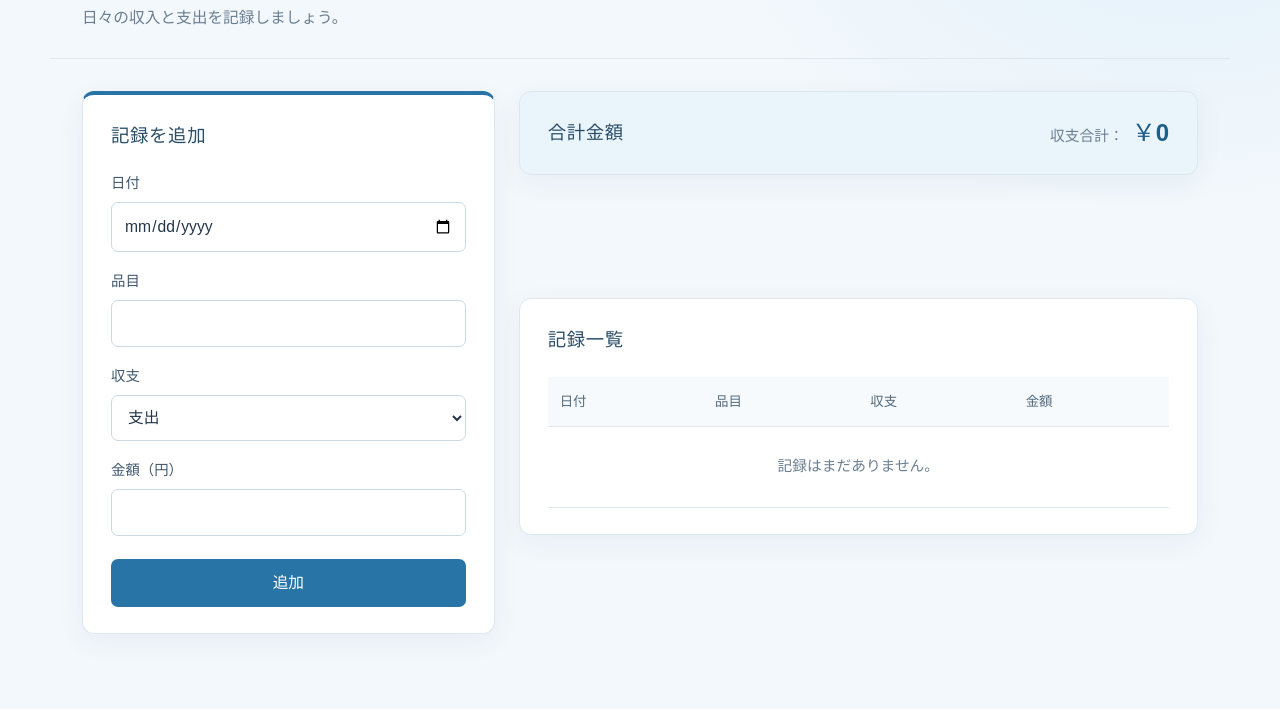
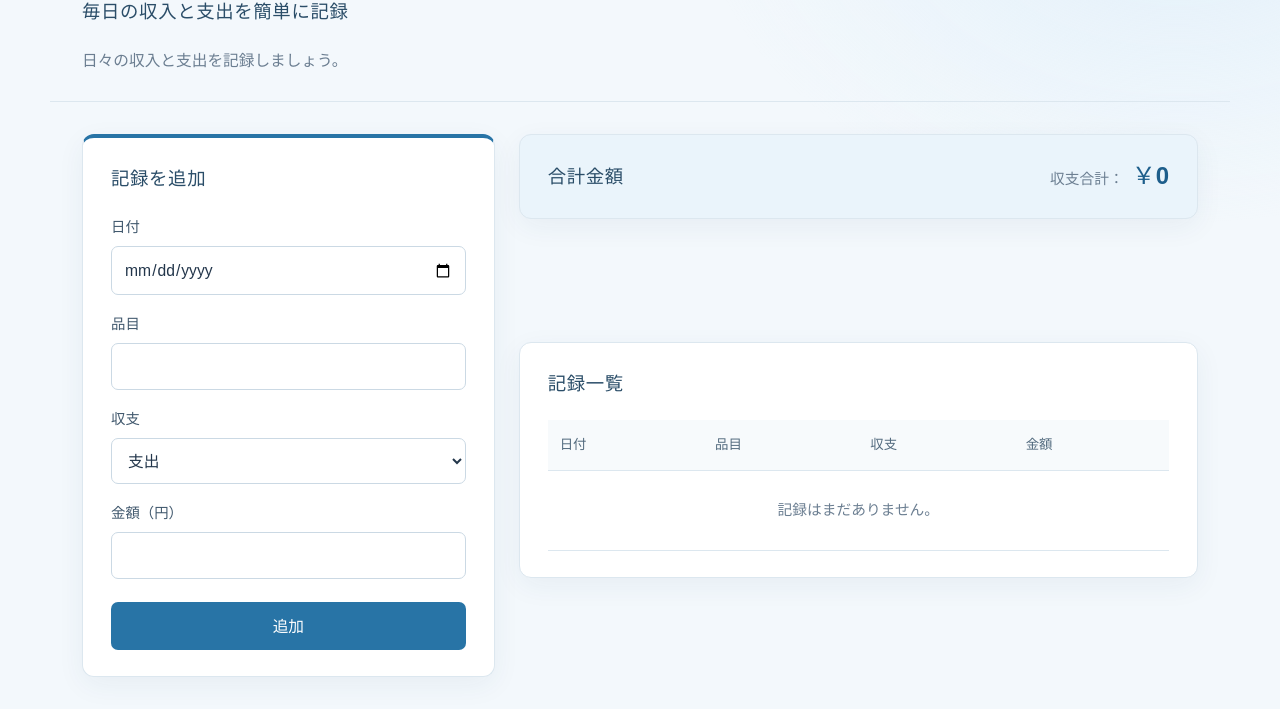
Before and after one commit to CCS-zozs/kakeibo-page, a plain HTML site: page index.html in a window 1280 px wide. Shown: the part 110-819 px from the top of the page. Drawn offline with Linux system fonts and the light colour scheme.

Commit message:
サブタイトルを追加

```diff
--- a/index.html
+++ b/index.html
@@ -10,6 +10,7 @@
   <body>
     <header>
       <h1>シンプルな家計簿</h1>
+      <h2>毎日の収入と支出を簡単に記録</h2>
       <p>日々の収入と支出を記録しましょう。</p>
     </header>
 
```
